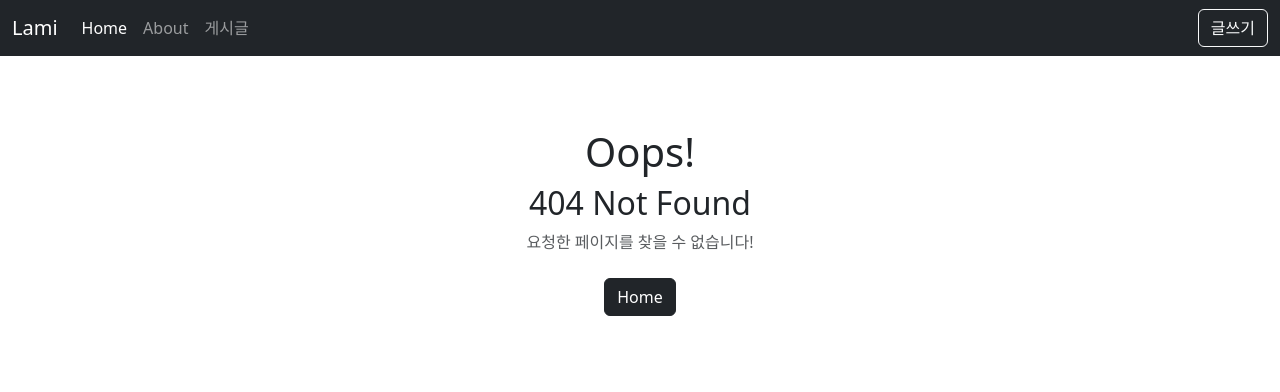
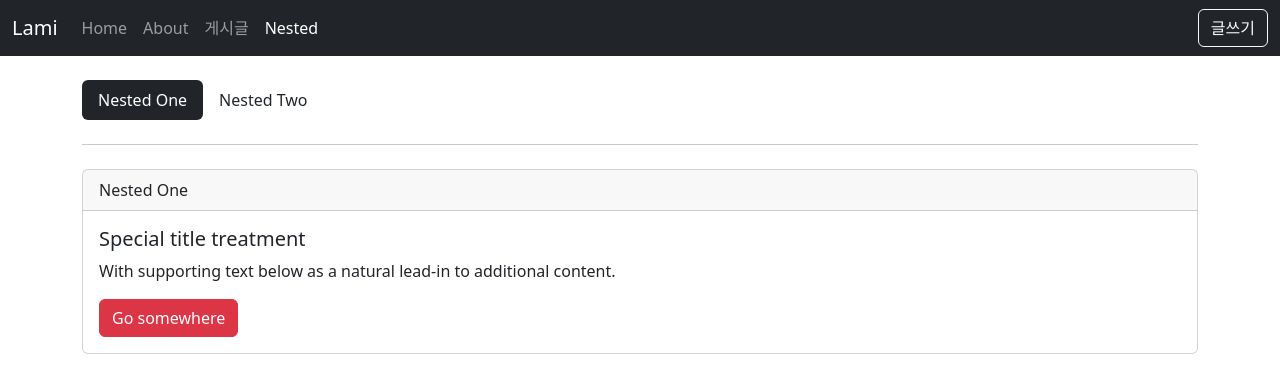
Before and after one commit to HalamLee/vue3-board, a Vue app: page /nested/one in a window 1280 px wide. Before the commit this address had no page. Shown: the top 392 px of the page. Built offline with nearby package versions, Linux system fonts and the light colour scheme.

Commit message:
feat: 중첩 라우트 적용

```diff
--- a/src/layouts/TheHeader.vue
+++ b/src/layouts/TheHeader.vue
@@ -17,13 +17,16 @@
         <div class="collapse navbar-collapse" id="navbarSupportedContent">
           <ul class="navbar-nav me-auto">
             <li class="nav-item">
-              <RouterLink class="nav-link active" to="/">Home</RouterLink>
+              <RouterLink class="nav-link" active-class="active" to="/">Home</RouterLink>
             </li>
             <li class="nav-item">
-              <RouterLink class="nav-link" to="/about">About</RouterLink>
+              <RouterLink class="nav-link" active-class="active" to="/about">About</RouterLink>
             </li>
             <li class="nav-item">
-              <RouterLink class="nav-link" to="/posts">게시글</RouterLink>
+              <RouterLink class="nav-link" active-class="active" to="/posts">게시글</RouterLink>
+            </li>
+            <li class="nav-item">
+              <RouterLink class="nav-link" active-class="active" to="/nested">Nested</RouterLink>
             </li>
           </ul>
           <div class="d-flex">
--- a/src/router/index.js
+++ b/src/router/index.js
@@ -6,6 +6,10 @@
 import PostEditView from '@/views/posts/PostEditView.vue';
 import PostListView from '@/views/posts/PostListView.vue';
 import NotFoundView from '@/views/NotFoundView.vue';
+import NestedView from '@/views/nested/NestedView.vue';
+import NestedOneView from '@/views/nested/NestedOneView.vue';
+import NestedTwoView from '@/views/nested/NestedTwoView.vue';
+import NestedHomeView from '@/views/nested/NestedHomeView.vue';
 
 const routes = [
   {
@@ -42,6 +46,28 @@
     path: '/:pathMatch(.*)*',
     name: 'NotFound',
     component: NotFoundView
+  },
+  {
+    path: '/nested',
+    name: 'Nested',
+    component: NestedView,
+    children: [
+      {
+        path: '',
+        name: 'NestedHome',
+        component: NestedHomeView
+      },
+      {
+        path: 'one',
+        name: 'NestedOne',
+        component: NestedOneView
+      },
+      {
+        path: 'two',
+        name: 'NestedTwo',
+        component: NestedTwoView
+      }
+    ]
   }
 ];
 
--- /dev/null
+++ b/src/views/nested/NestedHomeView.vue
@@ -0,0 +1,12 @@
+<template>
+  <div class="card">
+    <div class="card-header">Nested Home</div>
+    <div class="card-body">
+      <h1 class="card-title">Nested routes home...</h1>
+    </div>
+  </div>
+</template>
+
+<script setup></script>
+
+<style lang="scss" scoped></style>
--- /dev/null
+++ b/src/views/nested/NestedOneView.vue
@@ -0,0 +1,16 @@
+<template>
+  <div class="card">
+    <div class="card-header">Nested One</div>
+    <div class="card-body">
+      <h5 class="card-title">Special title treatment</h5>
+      <p class="card-text">
+        With supporting text below as a natural lead-in to additional content.
+      </p>
+      <a href="#" class="btn btn-danger">Go somewhere</a>
+    </div>
+  </div>
+</template>
+
+<script setup></script>
+
+<style lang="scss" scoped></style>
--- /dev/null
+++ b/src/views/nested/NestedTwoView.vue
@@ -0,0 +1,16 @@
+<template>
+  <div class="card">
+    <div class="card-header">Nested Two</div>
+    <div class="card-body">
+      <h5 class="card-title">Special title treatment</h5>
+      <p class="card-text">
+        With supporting text below as a natural lead-in to additional content.
+      </p>
+      <a href="#" class="btn btn-warning">Go somewhere</a>
+    </div>
+  </div>
+</template>
+
+<script setup></script>
+
+<style lang="scss" scoped></style>
--- /dev/null
+++ b/src/views/nested/NestedView.vue
@@ -0,0 +1,28 @@
+<template>
+  <div>
+    <ul class="nav nav-pills">
+      <li class="nav-item">
+        <RouterLink
+          class="nav-link text-dark"
+          active-class="text-bg-dark text-white"
+          :to="{ name: 'NestedOne', replace: true }"
+          >Nested One</RouterLink
+        >
+      </li>
+      <li class="nav-item">
+        <RouterLink
+          class="nav-link text-dark"
+          active-class="text-bg-dark text-white"
+          :to="{ name: 'NestedTwo', replace: true }"
+          >Nested Two</RouterLink
+        >
+      </li>
+    </ul>
+    <hr class="my-4" />
+    <RouterView></RouterView>
+  </div>
+</template>
+
+<script setup></script>
+
+<style lang="scss" scoped></style>
```
